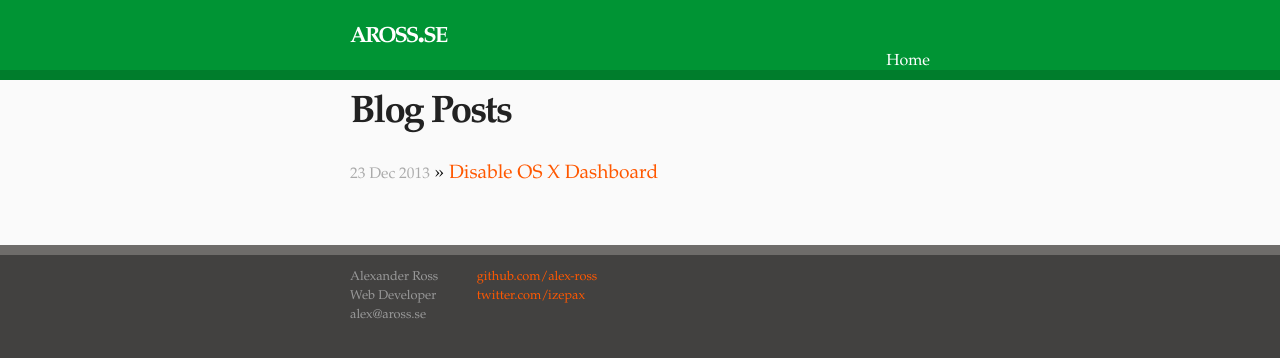
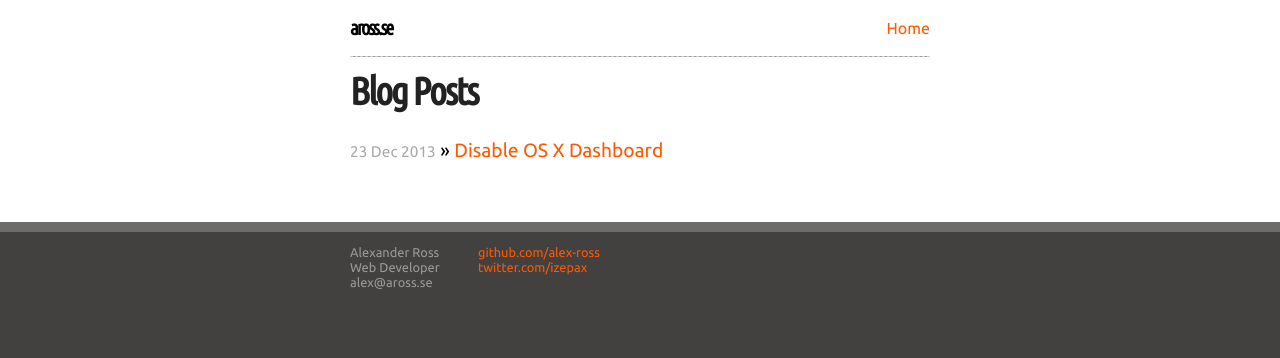
Before and after one commit to alex-ross/alex-ross.github.io, a Jekyll site: the page built from index.html, in a window 1280 px wide. Shown: the top 358 px of the page. Built offline with Jekyll 4.4.1, drawn with Linux system fonts in a browser that asks for light colours; Markdown is read by kramdown in place of the engine named in the settings.

Commit message:
Change header and fonts

```diff
--- a/_layouts/default.html
+++ b/_layouts/default.html
@@ -15,11 +15,14 @@
     <body>
       <header class="main">
         <div class="content">
-          <h1><a href="/">{{ site.name }}</a></h1>
+          <h1>
+            <a href="/">{{site.name}}</a>
+          </h1>
           <nav>
             <a href="/">Home</a>
           </nav>
         </div>
+        <div class="content"><hr></div>
       </header>
       <section class="main">
         <div class="content">
--- a/css/main.css
+++ b/css/main.css
@@ -1,10 +1,11 @@
-/*****************************************************************************/
-/*
- * Colorscheme:
- *   https://kuler.adobe.com/vrphotographie-color-theme-3496949/edit/?copy=true&base=1&rule=Custom&selected=2&name=Copy%20of%20vrphotographie&mode=rgb&rgbvalues=0,0.5803921568627451,0.2032686935720324,0.25882352941176473,0.2549019607843137,0.25098039215686274,1,0.34679935061626566,0,0.43,0.4234848484848514,0.41696969696969693,0,0.49,0.17216216216210795&swatchOrder=0,1,2,3,4
-/*
-/*****************************************************************************/
-/* Global Reset */
+/**
+ * Fonts
+ ****************************************************************************/
+@import url(http://fonts.googleapis.com/css?family=Ubuntu+Mono|Ubuntu|Ubuntu+Condensed);
+
+/**
+ * Global Reset
+ ****************************************************************************/
 * {
   margin: 0;
   padding: 0;
@@ -16,7 +17,8 @@ html, body {
 }
 
 body {
-  font: 100% "Palatino Linotype", "Book Antiqua", Palatino, serif;
+  font-size: 100%;
+  font-family: 'Ubuntu', sans-serif;
   text-align: center;
 }
 
@@ -26,7 +28,7 @@ h1, h2, h3, h4, h5, h6 {
 }
 
 h1 {
-  font-family: "Palatino Linotype", "Book Antiqua", Palatino, serif;
+  font-family: 'Ubuntu Condensed', cursive;
   font-size: 2.4em;
   line-height: 1.25em;
   letter-spacing: -2px;
@@ -56,32 +58,39 @@ a:visited {
 /*****************************************************************************/
 header.main {
   width: 100%;
-  height: 70px;
-  background-color: #009434;
-  border-bottom: 10px solid #007D2C;
+  background-color: #fff;
 }
 header.main .content {
   margin: 0 auto;
 }
+
+header.main h1,
+header.main h1 a,
+header.main nav,
+header.main nav a {
+  line-height: 56px;
+}
 header.main h1,
 header.main h1 a {
   float: left;
-  color: #FFF;
-  font-size: 32px;
-  font-variant: small-caps;
+  color: #000;
+  font-size: 20px;
   text-decoration: none;
-  line-height: 70px;
+  margin: 0;
 }
 header.main nav {
-  padding-top: 49px;
   float: right;
 }
 header.main nav a {
   text-decoration: none;
-  color: #FFF;
+}
+#logo {
+  margin-top: 10px;
+  margin-bottom: 10px;
+  height: 100px;
 }
 section.main {
-  background-color: #FAFAFA;
+  background-color: #FFF;
   padding-top: 10px;
   padding-bottom: 20px;
 }
@@ -104,6 +113,11 @@ footer .rss {
 }
 footer .rss img {
   border: 0;
+}
+hr {
+  border: 0;
+  border-bottom: 1px dashed #ccc;
+  background-color: #999;
 }
 /*****************************************************************************/
 /*
@@ -134,31 +148,31 @@ footer .rss img {
 /*
 /*****************************************************************************/
 .content {
-  text-align: justify;
+  text-align: left;
   width: 100%;
   max-width: 600px;
   margin: 0 auto;
-  line-height: 1.5em;
+  line-height: 1.2em;
   padding: 0 10px;
   box-sizing: border-box;
   overflow: hidden;
 }
 
+.circular {
+  border-radius: 50%;
+  -webkit-border-radius: 50%;
+  -moz-border-radius: 50%;
+}
 
 /*****************************************************************************/
 /*
 /* Posts
 /*
 /*****************************************************************************/
-article .post-content {
-  /* standard */
-  /* terminal */
-}
 article .post-content p {
   color: #222222;
-  font-family: "Palatino Linotype", "Book Antiqua", Palatino, serif;
   font-size: 1.28em;
-  line-height: 1.6em;
+  line-height: 1.2em;
 }
 article .post-content pre {
   border: 1px solid #002B36;
--- a/css/syntax.css
+++ b/css/syntax.css
@@ -2,11 +2,11 @@
   padding: 7px 7px 7px 10px;
   border: 1px solid #ddd;
   margin: 20px 0 20px 0;
-  overflow: hidden;
+  overflow: scroll;
 }
 
-code {
-  font-family: 'Menlo', 'Bitstream Vera Sans Mono','Courier', monospace;
+code, pre {
+  font-family: 'Ubuntu Mono', monospace;
   font-size: 14px;
 }
 
--- a/index.html
+++ b/index.html
@@ -1,6 +1,6 @@
 ---
 layout: default
-title: Your New Jekyll Site
+title: Posts
 ---
 
 <div id="home">
```
